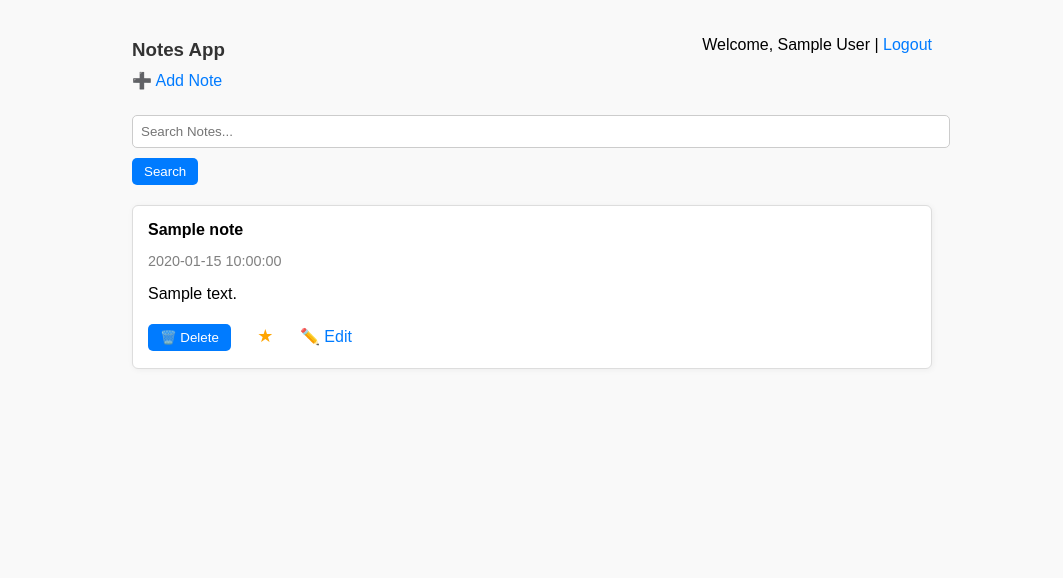
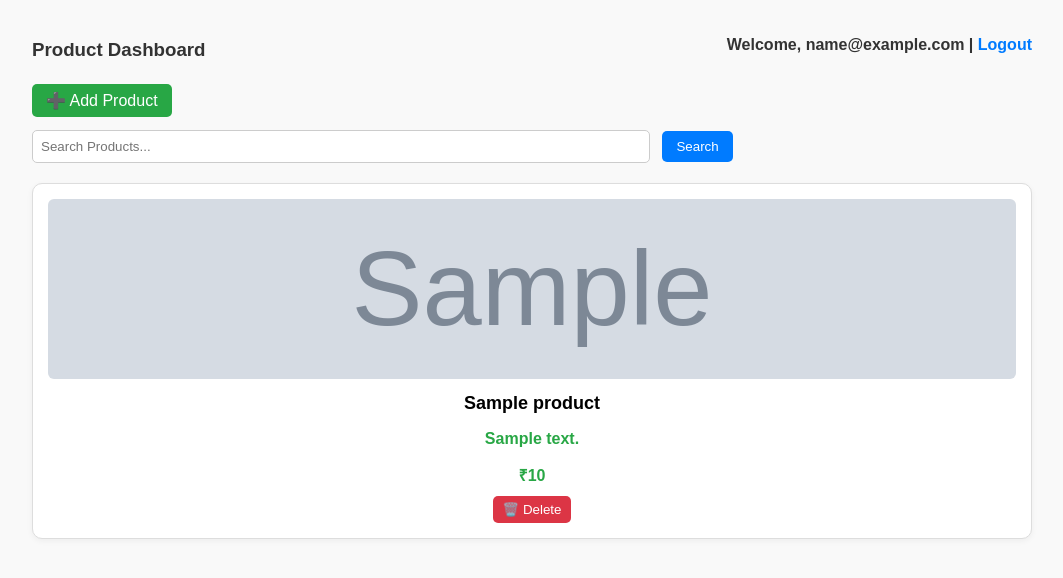
Before and after one commit to chandualle/Ecommerce-Site, a Flask app: page /index/1 in a window 1280 px wide. Shown: the top 578 px of the page, without its empty margins (108-1171 px from the left). Run offline with Flask 3, Linux system fonts and the light colour scheme; the visitor is signed in with stand-in values (Sample User, id 1); tables that the repository leaves empty or names only in its code hold one stand-in row (values such as "Sample post"); grey boxes marked "Sample" are stand-in pictures.

Commit message:
Built All Basic Steps Like routes, html pages and database connection

```diff
--- a/app.py
+++ b/app.py
@@ -2,6 +2,8 @@ from flask import Flask, redirect, render_template, request, url_for
 from db_config import get_connection
 from werkzeug.security import generate_password_hash, check_password_hash
 from flask import session
+import os
+from werkzeug.utils import secure_filename
 
 app = Flask(__name__)
 
@@ -15,87 +17,81 @@ def user_page():
 def index(user_id):
     if 'user_id' not in session:
         return redirect(url_for('login_page'))
+
     query = request.args.get('query')
     conn = get_connection()
     cursor = conn.cursor(dictionary=True)
+
     if query:
-        search_term =f"%{query}%"
-        cursor.execute('SELECT * FROM notes WHERE user_id = %s AND (title LIKE %s OR content LIKE %s)', (user_id, search_term, search_term))
+        search_term = f"%{query}%"
+        cursor.execute('''
+            SELECT * FROM products
+            WHERE user_id = %s AND (title LIKE %s OR description LIKE %s)
+        ''', (user_id, search_term, search_term))
     else:
-        cursor.execute('SELECT id, title, content, created_at, favourite from notes WHERE user_id = %s', (user_id, ))
-    notes = cursor.fetchall()
+        cursor.execute('SELECT * FROM products WHERE user_id = %s', (user_id,))
+
+    products = cursor.fetchall()
     conn.close()
-    return render_template('index.html', user_name=session['user_name'], notes=notes, query=query, user_id = user_id)
 
-@app.route('/add_note/<int:user_id>', methods = ['POST', 'GET'])
-def add_note(user_id):
+    return render_template('index.html', user_email=session['user_email'], products=products, query=query, user_id=user_id)
+
+
+UPLOAD_FOLDER = 'static/uploads'
+ALLOWED_EXTENSIONS = {'png', 'jpg', 'jpeg', 'gif'}
+app.config['UPLOAD_FOLDER'] = UPLOAD_FOLDER
+
+def allowed_file(filename):
+    return '.' in filename and filename.rsplit('.', 1)[1].lower() in ALLOWED_EXTENSIONS
+
+@app.route('/add_product/<int:user_id>', methods=['GET', 'POST'])
+def add_product(user_id):
     if 'user_id' not in session:
         return redirect(url_for('login_page'))
 
     if request.method == 'POST':
-            title = request.form['title']
-            content = request.form['content']
-            favourite = 'favourite' in request.form
+        title = request.form['title']
+        description = request.form['description']
+        price = request.form['price']
+        image_file = request.files['image']
+
+        if image_file and allowed_file(image_file.filename):
+            filename = secure_filename(image_file.filename)
+            image_path = os.path.join(app.config['UPLOAD_FOLDER'], filename)
+            image_file.save(image_path)
+
             conn = get_connection()
             cursor = conn.cursor()
-            cursor.execute('INSERT INTO notes (title, content, favourite, user_id) VALUES (%s, %s, %s, %s)', (title, content, favourite, user_id))
+            cursor.execute('''
+                INSERT INTO products (user_id, title, description, price, image_filename)
+                VALUES (%s, %s, %s, %s, %s)
+            ''', (user_id, title, description, price, filename))
             conn.commit()
             conn.close()
             return redirect(f'/index/{user_id}')
-    return render_template('add_note.html', user_id = user_id)
+        else:
+            return "Invalid file type. Only images allowed."
 
-@app.route('/delete/<int:note_id>/<int:user_id>', methods =['post'])
-def delete_note(note_id, user_id):
+    return render_template('add_product.html', user_id=user_id)
+
+@app.route('/delete/<int:note_id>/<int:user_id>', methods=['POST'])
+def delete_product(note_id, user_id):
     if 'user_id' not in session:
         return redirect(url_for('login_page'))
 
     conn = get_connection()
     cursor = conn.cursor()
-    cursor.execute('DELETE FROM notes WHERE id = %s AND user_id = %s', (note_id,user_id))
+    cursor.execute('DELETE FROM products WHERE id = %s AND user_id = %s', (note_id, user_id))
     conn.commit()
     conn.close()
 
-    return redirect(f'/index/{user_id}')
-
-@app.route('/update_note/<int:note_id>/<int:user_id>', methods=['GET', 'POST'])
-def update_note(note_id, user_id):
-    conn = get_connection()
-    cursor = conn.cursor(dictionary=True)
-
-    if request.method == 'POST':
-        title = request.form['update_title']
-        content = request.form['update_content']
-        cursor.execute('UPDATE notes SET title = %s, content = %s WHERE id = %s AND user_id = %s',
-                       (title, content, note_id, user_id))
-        conn.commit()
-        conn.close()
-        return redirect(f'/index/{user_id}')
-
-    cursor.execute('SELECT title, content FROM notes WHERE id = %s AND user_id = %s', (note_id, user_id))
-    note = cursor.fetchone()
-    conn.close()
-
-    return render_template('update_note.html', note=note, note_id=note_id, user_id=user_id)
-
-@app.route('/toggle_button/<int:note_id>/<int:user_id>', methods=['POST'])
-def toggle_button(note_id, user_id):
-    conn = get_connection()
-    cursor = conn.cursor(dictionary=True)
-    cursor.execute('SELECT favourite FROM notes WHERE id = %s AND user_id = %s', (note_id, user_id))
-    note = cursor.fetchone()
-
-    if note:
-        new_value = not note['favourite']
-        cursor.execute('UPDATE notes SET favourite = %s WHERE id = %s AND user_id = %s', (new_value, note_id, user_id))
-        conn.commit()
-
-    conn.close()
     return redirect(f'/index/{user_id}')
 
 @app.route('/sign_up', methods=['POST', 'GET'])
 def sign_up():
     if request.method == 'POST':
         user_name = request.form['user_name']
+        user_email = request.form.get('user_email')
         user_pw = request.form['user_pw']
         user_pw_confirm = request.form['user_pw_confirm']
 
@@ -106,7 +102,7 @@ def sign_up():
 
         conn = get_connection()
         cursor = conn.cursor()
-        cursor.execute('INSERT INTO users (name, password) VALUES (%s, %s)', (user_name, hashed_pw))
+        cursor.execute('INSERT INTO users (username, email, password) VALUES (%s, %s, %s)', (user_name, user_email, hashed_pw))
         conn.commit()
         conn.close()
 
@@ -118,21 +114,21 @@ def sign_up():
 @app.route('/login_page', methods=['POST', 'GET'])
 def login_page():
     if request.method == "POST":
-        user_name = request.form['user_name']
+        user_email = request.form['user_email']
         user_pw = request.form['user_pw']
 
         conn = get_connection()
         cursor = conn.cursor(dictionary=True)
-        cursor.execute('SELECT * FROM users WHERE name = %s', (user_name, ))
+        cursor.execute('SELECT * FROM users WHERE email = %s', (user_email, ))
         user = cursor.fetchone()
         conn.close()
 
         if user and check_password_hash(user['password'], user_pw):
             session['user_id'] = user['id']
-            session['user_name'] = user['name']
+            session['user_email'] = user['email']
             return redirect(url_for('index', user_id=user['id']))
         else:
-            return render_template('login.html', error="Invalid username or password.")
+            return render_template('login.html', error="Invalid email or password.")
 
     return render_template('login.html')
 
--- a/db_config.py
+++ b/db_config.py
@@ -5,5 +5,5 @@ def get_connection():
         host = 'localhost',
         user = 'root',
         password = '',
-        database = 'notes_db'
+        database = 'ecommerce'
     )
--- a/templates/index.html
+++ b/templates/index.html
@@ -1,14 +1,14 @@
 <!DOCTYPE html>
 <html lang="en">
 <head>
-    <meta charset="UTF-8">
-    <meta name="viewport" content="width=device-width, initial-scale=1.0">
+  <meta charset="UTF-8" />
+  <meta name="viewport" content="width=device-width, initial-scale=1.0"/>
   <link rel="icon" href="{{ url_for('static', filename='FaviconImage.png') }}" type="image/png">
-    <title>Notes Dashboard</title>
+  <title>My Store Dashboard</title>
   <style>
     body {
       font-family: Arial, sans-serif;
-            max-width: 800px;
+      max-width: 1000px;
       margin: auto;
       padding: 20px;
       background-color: #f9f9f9;
@@ -32,105 +32,142 @@
       display: flex;
       justify-content: space-between;
       align-items: center;
+      margin-bottom: 20px;
     }
 
-        .note-form,
+    .top-bar p {
+      font-weight: bold;
+      color: #333;
+    }
+
+    .note-form {
+      margin-bottom: 20px;
+    }
+
+    .note-form a {
+      padding: 8px 14px;
+      background-color: #28a745;
+      color: white;
+      border-radius: 5px;
+    }
+
+    .note-form a:hover {
+      background-color: #218838;
+    }
+
     .search-form {
       margin-bottom: 20px;
     }
 
-        input[type="text"], textarea {
+    .search-form input[type="text"] {
       padding: 8px;
-            width: 100%;
-            margin-top: 5px;
-            margin-bottom: 10px;
+      width: 60%;
       border: 1px solid #ccc;
       border-radius: 5px;
     }
 
-        button {
+    .search-form button {
+      padding: 8px 14px;
+      background-color: #007bff;
+      border: none;
+      color: white;
+      border-radius: 5px;
+      cursor: pointer;
+      margin-left: 8px;
+    }
+
+    .search-form button:hover {
+      background-color: #0056b3;
+    }
+
+    .clear-search {
       padding: 6px 12px;
-            background-color: #007bff;
+      background-color: #6c757d;
       color: white;
       border: none;
+      border-radius: 5px;
+      margin-left: 10px;
+      font-size: 14px;
+    }
+
+    .clear-search:hover {
+      background-color: #495057;
+    }
+
+    .product-grid {
+      display: grid;
+      grid-template-columns: repeat(auto-fit, minmax(200px, 1fr));
+      gap: 20px;
+    }
+
+    .product-card {
+      background-color: white;
+      border: 1px solid #ddd;
+      border-radius: 10px;
+      overflow: hidden;
+      box-shadow: 0 2px 6px rgba(0,0,0,0.05);
+      padding: 15px;
+      text-align: center;
+      transition: transform 0.2s;
+    }
+
+    .product-card:hover {
+      transform: scale(1.01);
+    }
+
+    .product-card img {
+      width: 100%;
+      height: 180px;
+      object-fit: cover;
+      border-radius: 6px;
+    }
+
+    .product-card h4 {
+      margin: 10px 0 5px;
+      font-size: 18px;
+    }
+
+    .product-card .product_info {
+      font-weight: bold;
+      color: #28a745;
+      font-size: 16px;
+      margin-bottom: 10px;
+    }
+
+    .product-card .actions {
+      display: flex;
+      justify-content: center;
+      gap: 10px;
+    }
+
+    .product-card button {
+      background-color: #dc3545;
+      color: white;
+      border: none;
+      padding: 6px 10px;
       border-radius: 5px;
       cursor: pointer;
     }
 
-        button:hover {
-            background-color: #0056b3;
+    .product-card button:hover {
+      background-color: #c82333;
     }
-
-        ul {
-            list-style-type: none;
-            padding: 0;
-        }
-
-        li {
-            background: white;
-            padding: 15px;
-            margin-bottom: 15px;
-            border: 1px solid #ddd;
-            border-radius: 6px;
-            box-shadow: 1px 1px 6px rgba(0,0,0,0.05);
-        }
-
-        .note-meta {
-            font-size: 0.9em;
-            color: gray;
-        }
-
-        .note-actions {
-            margin-top: 10px;
-        }
-
-        .note-actions form,
-        .note-actions a {
-            display: inline;
-            margin-right: 10px;
-        }
-
-        .star-btn {
-            background: none;
-            border: none;
-            font-size: 18px;
-            cursor: pointer;
-        }
-
-        .clear-search {
-            padding: 6px 12px;
-            background-color: #007bff;
-            color: white;
-            border: none;
-            border-radius: 5px;
-            text-decoration: none;
-            display: inline-block;
-            font-size: 14px;
-            line-height: 1;
-            vertical-align: middle;
-        }
-
-        .clear-search:hover {
-            background-color: #0056b3;
-        }
-
-
   </style>
 </head>
 <body>
 
   <div class="top-bar">
-        <h3>Notes App</h3>
-        <p>Welcome, {{ user_name }} | <a href="/logout">Logout</a></p>
+    <h3>Product Dashboard</h3>
+    <p>Welcome, {{ user_email }} | <a href="/logout">Logout</a></p>
   </div>
 
   <div class="note-form">
-        <a href="/add_note/{{ user_id }}">➕ Add Note</a>
+    <a href="/add_product/{{ user_id }}">➕ Add Product</a>
   </div>
 
   <div class="search-form">
     <form action="{{ url_for('index', user_id=user_id) }}" method="GET" style="display:inline;">
-            <input type="text" name="query" placeholder="Search Notes...">
+      <input type="text" name="query" placeholder="Search Products...">
       <button type="submit">Search</button>
     </form>
 
@@ -139,33 +176,28 @@
     {% endif %}
   </div>
 
-    <ul>
-        {% for note in notes %}
-        <li>
-            <strong>{{ note.title }}</strong>
-            <p class="note-meta">{{ note.created_at }}</p>
-            <p>{{ note.content }}</p>
-            <div class="note-actions">
-                <form action="/delete/{{ note.id }}/{{ user_id }}" method="POST">
+  <div class="product-grid">
+    {% for product in products %}
+    <div class="product-card">
+      <img src="{{ url_for('static', filename='uploads/' + product.image_filename) }}" alt="{{ product.title }}">
+      <h4>{{ product.title }}</h4>
+      <p class="product_info">{{ product.description }}</p>
+      <p class="product_info">₹{{ product.price }}</p>
+      <div class="actions">
+        <form action="/delete/{{ product.id }}/{{ user_id }}" method="POST">
           <button type="submit">🗑️ Delete</button>
         </form>
-                <form action="/toggle_button/{{ note.id }}/{{ user_id }}" method="POST">
-                    {% if note.favourite %}
-                        <button type="submit" class="star-btn" style="color: orange;">★</button>
-                    {% else %}
-                        <button type="submit" class="star-btn" style="color: gray;">☆</button>
-                    {% endif %}
-                </form>
-                <a href="/update_note/{{ note.id }}/{{ user_id }}">✏️ Edit</a>
+        <!-- If you re-enable update later, you can add it back here -->
       </div>
-        </li>
+    </div>
     {% endfor %}
-    </ul>
+  </div>
+
   <script>
     document.querySelector('form').addEventListener('submit', function(e) {
       const query = this.querySelector('input[name="query"]').value.trim();
       if (!query) {
-                e.preventDefault(); // stop form from submitting
+        e.preventDefault(); // Prevent empty search
       }
     });
   </script>
--- a/templates/login.html
+++ b/templates/login.html
@@ -39,6 +39,7 @@
         }
 
         input[type="text"],
+        input[type="email"],
         input[type="password"] {
             width: 100%;
             padding: 10px;
@@ -90,8 +91,8 @@
     <div class="login-box">
         <h3>Login to Notes App</h3>
         <form action="{{ url_for('login_page') }}" method="POST">
-            <label>User Name:</label>
-            <input type="text" name="user_name" required>
+            <label>User Email:</label>
+            <input type="email" name="user_email" required>
 
             <label>Password:</label>
             <input type="password" name="user_pw" required>
--- a/templates/sign_up.html
+++ b/templates/sign_up.html
@@ -39,6 +39,7 @@
         }
 
         input[type="text"],
+        input[type="email"],
         input[type="password"] {
             width: 100%;
             padding: 10px;
@@ -93,6 +94,9 @@
             <label>User Name:</label>
             <input type="text" name="user_name" required>
 
+            <label>Email:</label>
+            <input type="email" name="user_email" required>
+
             <label>Set Password:</label>
             <input type="password" name="user_pw" required>
 
```
Also changed, not shown: templates/add_note.html (deleted, +0 -94 lines), templates/add_product.html (added, +94 -0 lines), templates/update_note.html (deleted, +0 -100 lines), static/uploads/Chandrashekar_Alle_Profile_Photo.jpeg (added), static/uploads/profile_image_1.jpg (added), static/uploads/profile_image_2.jpg (added), static/uploads/profile_image_3.jpg (added), static/uploads/profile_image_4.jpg (added), static/uploads/profile_image_6.jpg (added), static/uploads/profile_image_8.jpg (added). Lines whose indentation alone changed are shown as unchanged.
